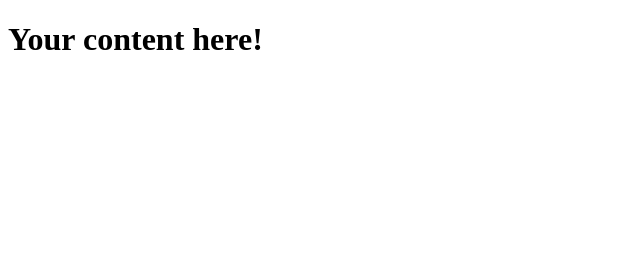
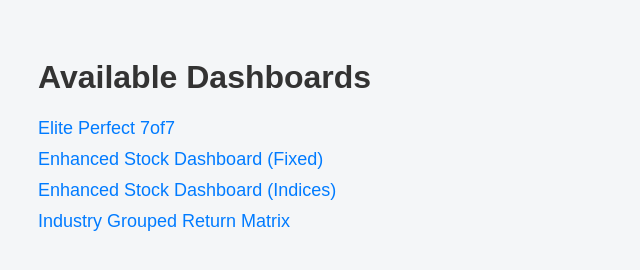
Before and after one commit to websivasankar/stockscreener-dashboard, a plain HTML site: page index.html in a window 1280 px wide. Shown: the whole page, without its empty margins (0-640 px from the left). Drawn offline with Linux system fonts and the light colour scheme.

Commit message:
Auto-update dashboards

```diff
--- a/index.html
+++ b/index.html
@@ -1,31 +1,42 @@
 <!DOCTYPE html>
 <html lang="en">
 <head>
-  <title>Your Page Title</title>
-
-  <meta charset="utf-8">
-  <meta name="viewport" content="width=device-width, initial-scale=1">
-
-  <meta name="author" content="Your name">
-  <meta name="description" content="Brief description">
-
-  <meta property="og:title" content="Your Page Title">
-  <meta property="og:description" content="Brief description">
-  <meta property="og:image" content="/some-image.png">
-  <meta property="og:url" content="/this-page.html">
-  <meta property="og:site_name" content="Your Site Name">
-  <meta name="twitter:card" content="summary_large_image">
-  <meta name="twitter:image:alt" content="image description">
-
-  <link href="style.css" rel="stylesheet">
-
-  <link rel="icon" type="image/svg+xml" href="/favicon.svg">
+  <meta charset="UTF-8">
+  <meta name="viewport" content="width=device-width, initial-scale=1.0">
+  <title>Dashboard Index</title>
+  <style>
+    body {
+      font-family: Arial, sans-serif;
+      background-color: #f4f6f8;
+      padding: 30px;
+    }
+    h1 {
+      color: #333;
+    }
+    ul {
+      list-style: none;
+      padding: 0;
+    }
+    li {
+      margin: 10px 0;
+    }
+    a {
+      text-decoration: none;
+      color: #007bff;
+      font-size: 18px;
+    }
+    a:hover {
+      text-decoration: underline;
+    }
+  </style>
 </head>
-
 <body>
-
-  <h1>Your content here!</h1>
-
-
+  <h1>Available Dashboards</h1>
+  <ul>
+    <li><a href="./elite_perfect_7of7.html" target="_blank">Elite Perfect 7of7</a></li>
+    <li><a href="./enhanced_stock_dashboard_fixed.html" target="_blank">Enhanced Stock Dashboard (Fixed)</a></li>
+    <li><a href="./enhanced_stock_dashboard_fixed_indices.html" target="_blank">Enhanced Stock Dashboard (Indices)</a></li>
+    <li><a href="./industry_grouped_return_matrix.html" target="_blank">Industry Grouped Return Matrix</a></li>
+  </ul>
 </body>
 </html>
```
